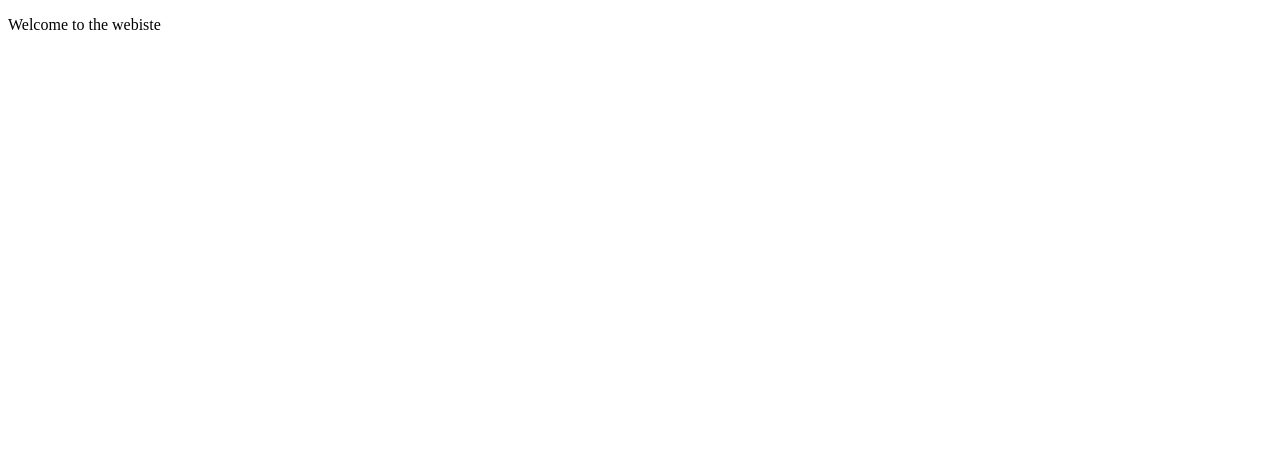
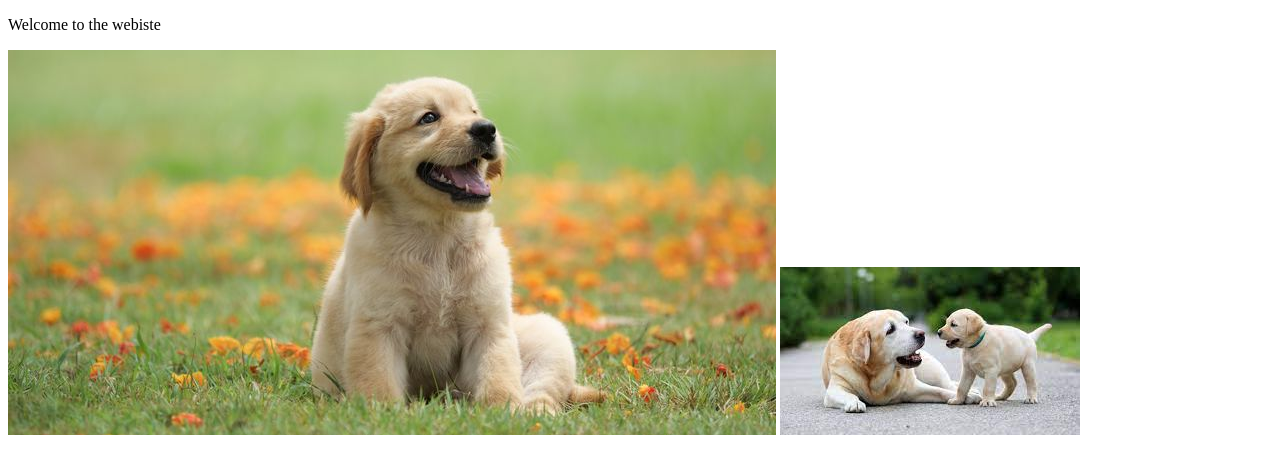
Before and after one commit to jhiggins10/example-port, a plain HTML site: page index.html in a window 1280 px wide. Drawn offline with Linux system fonts and the light colour scheme.

Commit message:
added new images onto page

```diff
--- a/index.html
+++ b/index.html
@@ -5,9 +5,10 @@
     <meta http-equiv="X-UA-Compatible" content="IE=edge">
     <meta name="viewport" content="width=device-width, initial-scale=1.0">
     <title>hello there</title>
-    <p>Welcome to the webiste</p>
 </head>
 <body>
-
+    <p>Welcome to the webiste</p>
+    <img src="assets/dog.jpeg" alt="one dog">
+    <img src="assets/dogs.jpeg" alt="teo dogs">
 </body>
 </html>
```
